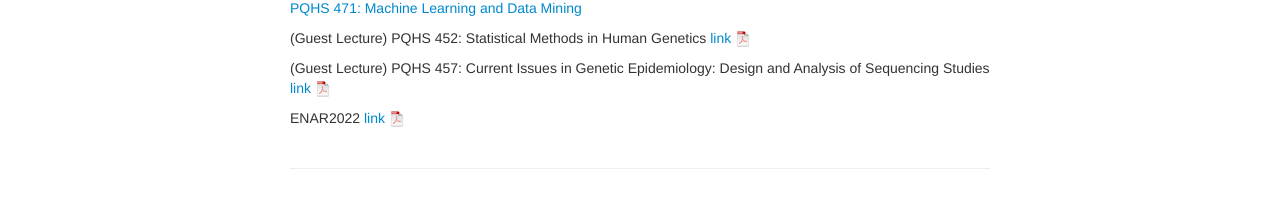
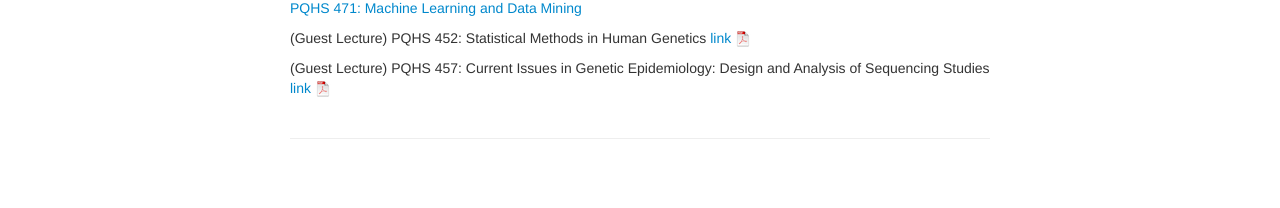
Before and after one commit to haoharryfeng/testpage4, a Jekyll site: the page built from teaching.md, in a window 1280 px wide. Shown: the part 154-362 px from the top of the page. Built offline with Jekyll 4.4.1, drawn with Linux system fonts in a browser that asks for light colours.

Commit message:
Update teaching.md

```diff
--- a/teaching.md
+++ b/teaching.md
@@ -9,4 +9,4 @@ title: Teaching
 
 (Guest Lecture) PQHS 457: Current Issues in Genetic Epidemiology: Design and Analysis of Sequencing Studies [link ![Lec](./assets/pics/pdf-icon.png)](PQHS457_Epigenetics.pdf)
 
-ENAR2022 [link ![Lec](./assets/pics/pdf-icon.png)](NeuCA_ENAR2022.pdf)
+<!--  ENAR2022 [link ![Lec](./assets/pics/pdf-icon.png)](NeuCA_ENAR2022.pdf) -->
```
